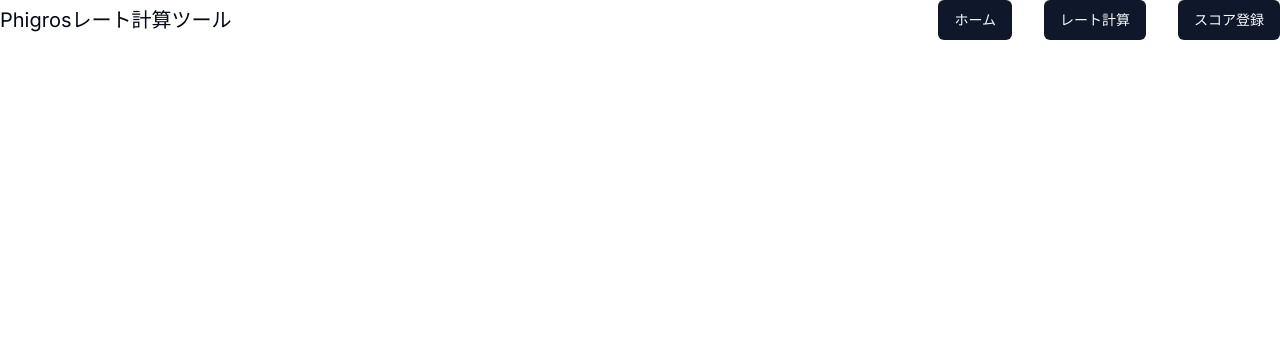
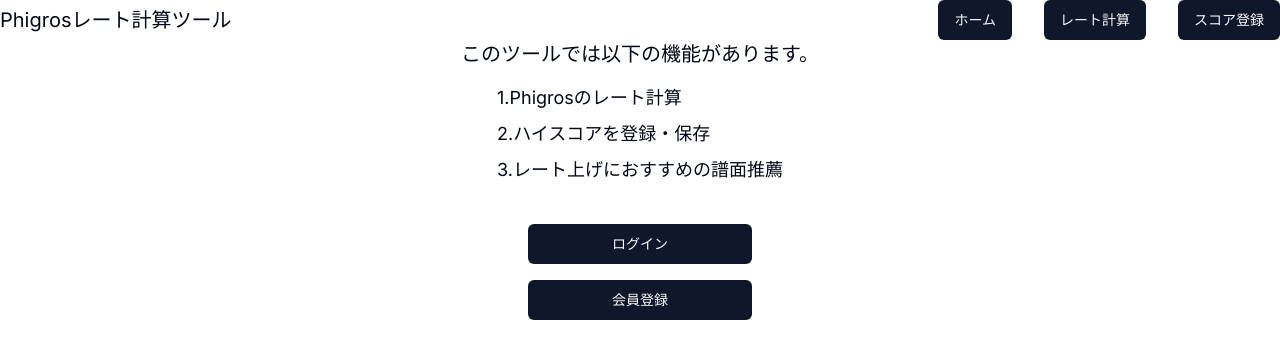
Before and after one commit to Cyndaquil1999/Phigros_results, a Next.js app in the folder phigrosTools/frontend/: page / in a window 1280 px wide. Shown: the top 358 px of the page. Built offline with nearby package versions, Linux system fonts and the light colour scheme.

Commit message:
トップページの作成

```diff
--- a/phigrosTools/frontend/src/app/_component/header.tsx
+++ b/phigrosTools/frontend/src/app/_component/header.tsx
@@ -3,7 +3,7 @@
 
 export function Header() {
   return (
-    <div className="flex justify-between items-center">
+    <div className="flex justify-between items-center ">
       <div className="text-xl">Phigrosレート計算ツール</div>
       <div className="flex space-x-2 sm:space-x-4 md:space-x-6 lg:space-x-8">
         <Button>
--- a/phigrosTools/frontend/src/app/page.tsx
+++ b/phigrosTools/frontend/src/app/page.tsx
@@ -1,9 +1,37 @@
 import { Header } from "./_component/header";
+import { Button } from "../components/ui/button";
+import Link from "next/link";
 
 export default function Page() {
   return (
     <div>
       <Header />
+      <div className="flex flex-col justify-center items-center mb-10">
+        <div className="text-xl mb-4">このツールでは以下の機能があります。</div>
+        <div className="flex flex-col space-y-2 text-lg">
+          <div className="flex">
+            <span>1.</span>
+            <span> Phigrosのレート計算</span>
+          </div>
+          <div className="flex">
+            <span>2.</span>
+            <span> ハイスコアを登録・保存</span>
+          </div>
+          <div className="flex">
+            <span>3.</span>
+            <span> レート上げにおすすめの譜面推薦</span>
+          </div>
+        </div>
+      </div>
+
+      <div className="flex flex-col justify-center items-center space-y-4">
+        <Button className="w-32 sm:w-40 md:w-48 lg:w-56">
+          <Link href="/signin">ログイン</Link>
+        </Button>
+        <Button className="w-32 sm:w-40 md:w-48 lg:w-56">
+          <Link href="/signup">会員登録</Link>
+        </Button>
+      </div>
     </div>
   );
 }
```
